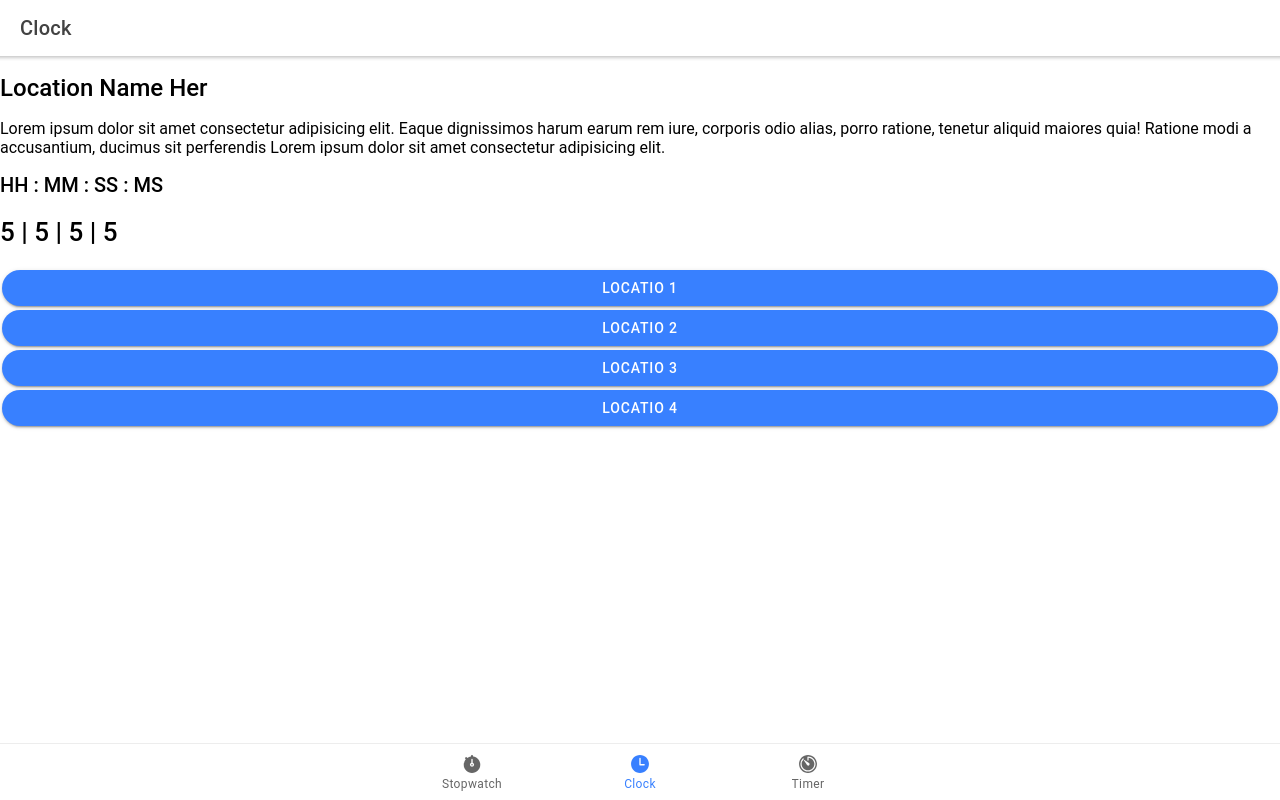
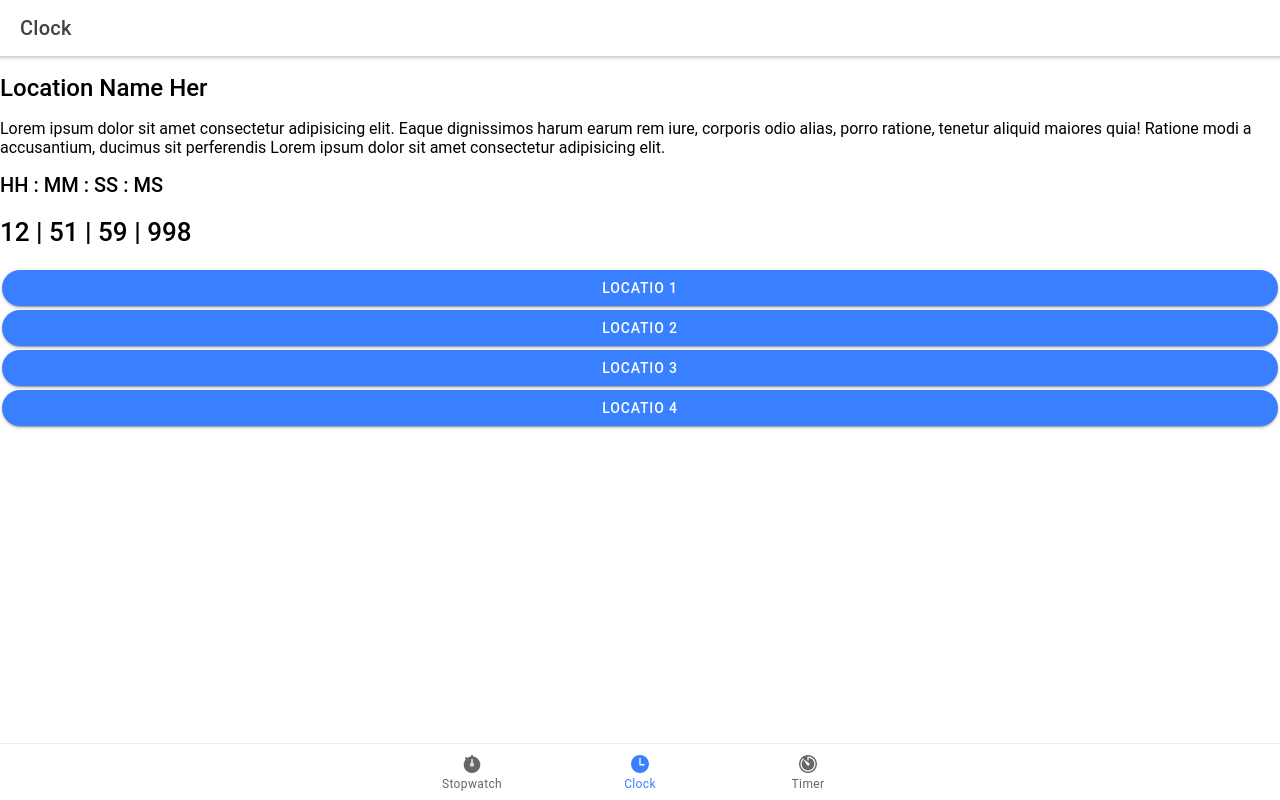
Before and after one commit to Mayank-MP05/Timer-Clock-Stopwatch-Ionic-React-App, a React (Create React App) app: page /clock in a window 1280 px wide. Built offline with nearby package versions, Linux system fonts and the light colour scheme.

Commit message:
Clock Time Logic

```diff
--- a/src/pages/Clock.tsx
+++ b/src/pages/Clock.tsx
@@ -1,4 +1,4 @@
-import React from "react";
+import React, { useState, useEffect } from "react";
 import {
   IonContent,
   IonHeader,
@@ -19,7 +19,38 @@ let clock = {
   ss: 5,
   ms: 5,
 };
+
+const GetTime = () => {
+  let dt = new Date();
+  //console.log(dt);
+  let hh, mm, ss, ms;
+  hh = dt.getHours();
+  mm = dt.getMinutes();
+  ss = dt.getSeconds();
+  ms = dt.getMilliseconds();
+
+  clock = {
+    hh,
+    mm,
+    ss,
+    ms,
+  };
+  return clock;
+  console.log(clock);
+};
+
 const Clock: React.FC = () => {
+  const [time, settime] = useState({
+    hh: 0,
+    mm: 0,
+    ss: 0,
+    ms: 0,
+  });
+  useEffect(() => {
+    setInterval(() => {
+      settime(GetTime());
+    }, 1);
+  }, []);
   return (
     <IonPage>
       <IonHeader>
@@ -51,7 +82,7 @@ const Clock: React.FC = () => {
 
         {/* Location List */}
         <IonList>
-          <IonButton expand='block' shape='round'>
+          <IonButton expand='block' shape='round' onClick={GetTime}>
             Locatio 1
           </IonButton>
 
```
